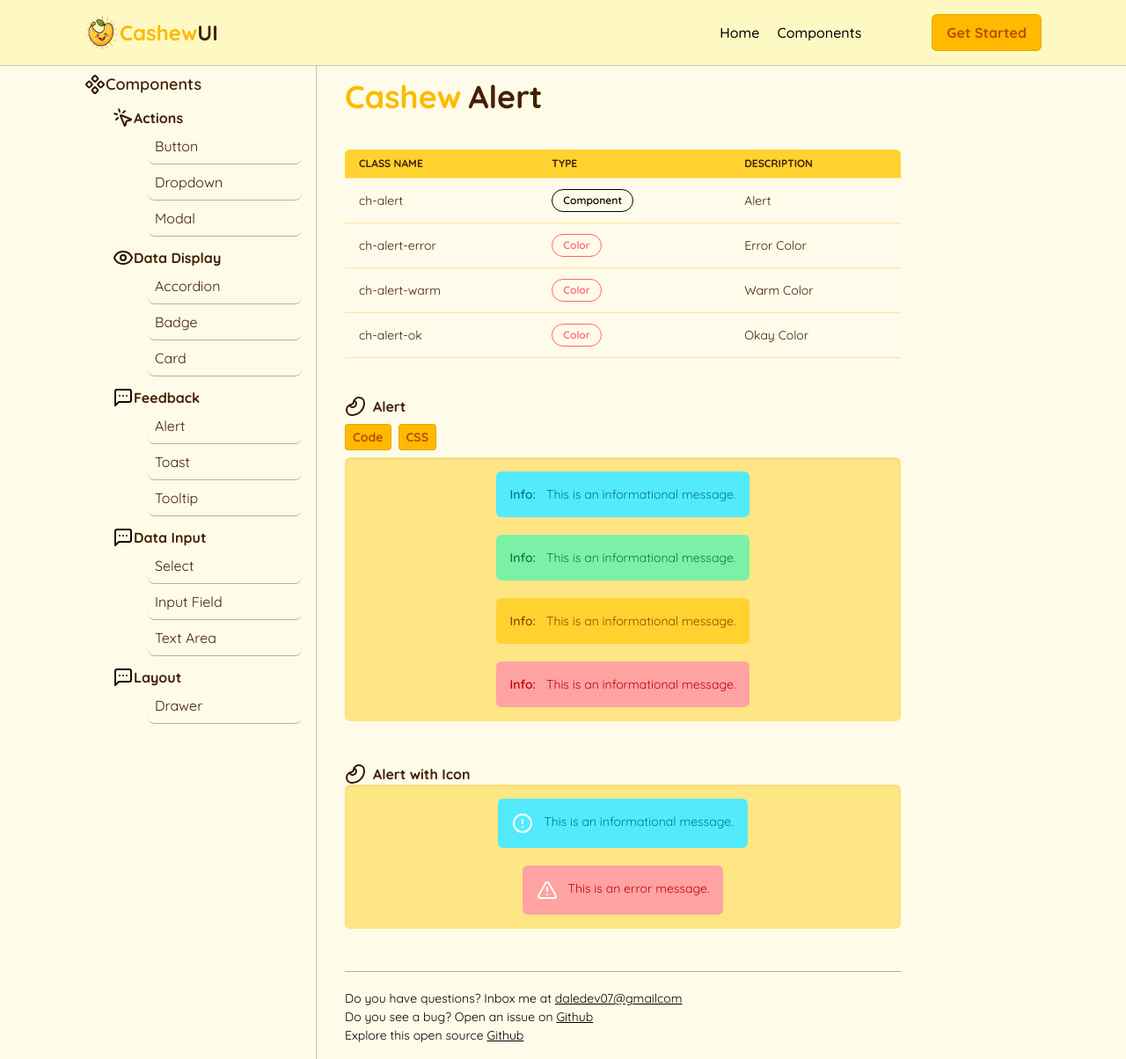
After one commit to DaleStack/CashewUI, a Django app: page /docs/components/alert/ in a window 1280 px wide. The commit adds this page. Shown: the whole page at 88% size. Run offline with Django 5.2, Linux system fonts and the light colour scheme; some libraries are stand-ins or nearby versions.

Commit message:
added alert page

```diff
--- a/documentation/templates/documentation/const/sidebar.html
+++ b/documentation/templates/documentation/const/sidebar.html
@@ -49,7 +49,7 @@
         </div>
 
         <div class="ml-18 flex flex-col justify-center mb-3">
-            <a class="px-2 py-2 rounded-lg hover:bg-yellow-600 hover:text-white duration-500 border-b border-black/30 hover:border-none" href="">
+            <a class="px-2 py-2 rounded-lg hover:bg-yellow-600 hover:text-white duration-500 border-b border-black/30 hover:border-none" href="{% url 'alert_view' %}">
                 Alert
             </a>
             <a class="px-2 py-2 rounded-lg hover:bg-yellow-600 hover:text-white duration-500 border-b border-black/30 hover:border-none" href="">
--- /dev/null
+++ b/documentation/templates/documentation/pages/alert.html
@@ -0,0 +1,244 @@
+{% extends "documentation/base.html" %}
+{% load static %}
+{% block content %}
+<div class="px-4 md:pr-20 lg:pr-40 xl:pr-60">
+    <div>
+        <!-- TITLE -->
+        <div class="mb-10 flex flex-wrap items-center gap-2">
+            <p class="text-3xl sm:text-4xl font-bold text-amber-400">Cashew</p>
+            <p class="text-3xl sm:text-4xl font-bold text-yellow-950">Alert</p>
+        </div>
+
+        <!-- TABLE -->
+        <div class="overflow-x-auto max-h-60 bg-amber-100 shadow-inner rounded-md mb-10">
+            <table class="w-full text-left text-sm text-yellow-950 min-w-[600px]">
+                <thead class="bg-amber-300 font-bold uppercase text-xs text-yellow-950">
+                    <tr>
+                        <th class="px-4 py-2">Class name</th>
+                        <th class="px-4 py-2">Type</th>
+                        <th class="px-4 py-2">Description</th>
+                    </tr>
+                </thead>
+                <tbody class="bg-amber-50">
+                    <tr class="border-t border-amber-200">
+                        <td class="px-4 py-3">ch-alert</td>
+                        <td class="px-4 py-3"><span class="ch-badge-outline">Component</span></td>
+                        <td class="px-4 py-3">Alert</td>
+                    </tr>
+                </tbody>
+
+                <tbody class="bg-amber-50">
+                    <tr class="border-t border-amber-200">
+                        <td class="px-4 py-3">ch-alert-error</td>
+                        <td class="px-4 py-3"><span class="ch-badge-outline ch-badge-error-outline">Color</span></td>
+                        <td class="px-4 py-3">Error Color</td>
+                    </tr>
+                </tbody>
+
+                <tbody class="bg-amber-50">
+                    <tr class="border-t border-amber-200">
+                        <td class="px-4 py-3">ch-alert-warm</td>
+                        <td class="px-4 py-3"><span class="ch-badge-outline ch-badge-error-outline">Color</span></td>
+                        <td class="px-4 py-3">Warm Color</td>
+                    </tr>
+                </tbody>
+
+                <tbody class="bg-amber-50">
+                    <tr class="border-t border-amber-200">
+                        <td class="px-4 py-3">ch-alert-ok</td>
+                        <td class="px-4 py-3"><span class="ch-badge-outline ch-badge-error-outline">Color</span></td>
+                        <td class="px-4 py-3">Okay Color</td>
+                    </tr>
+                </tbody>
+
+                <tbody class="bg-amber-50">
+                    <tr class="border-t border-amber-200">
+                        <td class="px-4 py-3">ch-alert-info</td>
+                        <td class="px-4 py-3"><span class="ch-badge-outline ch-badge-error-outline">Color</span></td>
+                        <td class="px-4 py-3">Info Color</td>
+                    </tr>
+                </tbody>
+            </table>
+        </div>
+
+        <!-- DEFAULT CARD -->
+        <div class="mb-12">
+            <div class="flex items-center gap-2 flex-wrap">
+                <img src="{% static 'documentation/images/Cashew.svg' %}" alt="Cashew" class="w-6 h-6">
+                <p class="font-bold text-yellow-950">Alert</p>
+            </div>
+            <div class="my-2 flex flex-wrap gap-2">
+                <button class="cursor-pointer ch-btn ch-btn-sm ch-btn-warm" onclick="toggleAlertPreview()">Code</button>
+                <button class="cursor-pointer ch-btn ch-btn-sm ch-btn-warm" onclick="showAlertCSS()">CSS</button>
+            </div>
+
+            <div id="alertPreviewArea" class="bg-amber-200 shadow-inner text-white p-4 rounded-md flex flex-col items-center justify-center space-y-5">
+                <div class="ch-alert ch-alert-info">
+                    <strong class="font-semibold">Info:</strong>
+                    <span class="ml-1">This is an informational message.</span>
+                </div>
+
+                <div class="ch-alert ch-alert-ok">
+                    <strong class="font-semibold">Info:</strong>
+                    <span class="ml-1">This is an informational message.</span>
+                </div>
+
+                <div class="ch-alert ch-alert-warm">
+                    <strong class="font-semibold">Info:</strong>
+                    <span class="ml-1">This is an informational message.</span>
+                </div>
+
+                <div class="ch-alert ch-alert-error">
+                    <strong class="font-semibold">Info:</strong>
+                    <span class="ml-1">This is an informational message.</span>
+                </div>
+            </div>
+        </div>
+
+        <!-- DEFAULT CARD -->
+        <div class="mb-12">
+            <div class="flex items-center gap-2 flex-wrap">
+                <img src="{% static 'documentation/images/Cashew.svg' %}" alt="Cashew" class="w-6 h-6">
+                <p class="font-bold text-yellow-950">Alert with Icon</p>
+            </div>
+
+            <div id="alertPreviewArea" class="bg-amber-200 shadow-inner text-white p-4 rounded-md flex flex-col items-center justify-center space-y-5">
+                <div class="ch-alert ch-alert-info ">
+                    <img src="{% static 'documentation/images/info.svg' %}" alt="info">
+                    <span class="ml-1">This is an informational message.</span>
+                </div>
+
+                <div class="ch-alert ch-alert-error">
+                    <img src="{% static 'documentation/images/error.svg' %}" alt="error">
+                    <span class="ml-1">This is an error message.</span>
+                </div>
+
+            </div>
+        </div>
+
+    </div>
+
+    <div>
+        {% include 'documentation/const/footer.html' %}
+    </div>
+</div>
+
+
+<!-- JavaScript -->
+<script>
+let showingAlertCode = false;
+let showingAlertCSS = false;
+
+function toggleAlertPreview() {
+  const preview = document.getElementById("alertPreviewArea");
+
+  if (!showingAlertCode) {
+    preview.innerHTML = `
+      <pre class="bg-gray-800 text-green-200 w-full rounded-md max-h-60 overflow-y-auto p-4 text-sm"><code>
+&lt;div class="ch-alert ch-alert-info"&gt;
+    &lt;strong class="font-semibold"&gt;Info:&lt;/strong&gt;
+    &lt;span class="ml-1"&gt;This is an informational message.&lt;/span&gt;
+&lt;/div&gt;
+
+&lt;div class="ch-alert ch-alert-ok"&gt;
+    &lt;strong class="font-semibold"&gt;Info:&lt;/strong&gt;
+    &lt;span class="ml-1"&gt;This is an informational message.&lt;/span&gt;
+&lt;/div&gt;
+
+&lt;div class="ch-alert ch-alert-warm"&gt;
+    &lt;strong class="font-semibold"&gt;Info:&lt;/strong&gt;
+    &lt;span class="ml-1"&gt;This is an informational message.&lt;/span&gt;
+&lt;/div&gt;
+
+&lt;div class="ch-alert ch-alert-error"&gt;
+    &lt;strong class="font-semibold"&gt;Info:&lt;/strong&gt;
+    &lt;span class="ml-1"&gt;This is an informational message.&lt;/span&gt;
+&lt;/div&gt;
+      </code></pre>
+    `;
+    showingAlertCode = true;
+    showingAlertCSS = false;
+  } else {
+    preview.innerHTML = `
+      <div class="ch-alert ch-alert-info">
+                    <strong class="font-semibold">Info:</strong>
+                    <span class="ml-1">This is an informational message.</span>
+                </div>
+
+                <div class="ch-alert ch-alert-ok">
+                    <strong class="font-semibold">Info:</strong>
+                    <span class="ml-1">This is an informational message.</span>
+                </div>
+
+                <div class="ch-alert ch-alert-warm">
+                    <strong class="font-semibold">Info:</strong>
+                    <span class="ml-1">This is an informational message.</span>
+                </div>
+
+                <div class="ch-alert ch-alert-error">
+                    <strong class="font-semibold">Info:</strong>
+                    <span class="ml-1">This is an informational message.</span>
+                </div>
+    `;
+    showingAlertCode = false;
+  }
+}
+
+function showAlertCSS() {
+  const preview = document.getElementById("alertPreviewArea");
+
+  if (!showingAlertCSS) {
+    preview.innerHTML = `
+      <pre class="bg-gray-800 text-blue-200 w-full rounded-md max-h-60 overflow-y-auto p-4 text-sm"><code>
+.ch-alert {
+  @apply p-4 rounded-md flex items-start gap-2 text-sm border-none;
+}
+
+.ch-alert-info {
+  @apply bg-cyan-300 text-cyan-700 border ;
+}
+
+.ch-alert-ok {
+  @apply bg-green-300 text-green-700 border ;
+}
+
+.ch-alert-warm {
+  @apply bg-amber-300 text-yellow-800 border ;
+}
+
+.ch-alert-error {
+  @apply bg-red-300 text-red-700 border ;
+}
+      </code></pre>
+    `;
+    showingAlertCSS = true;
+    showingAlertCode = false;
+  } else {
+    preview.innerHTML = `
+      <div class="ch-alert ch-alert-info">
+                    <strong class="font-semibold">Info:</strong>
+                    <span class="ml-1">This is an informational message.</span>
+                </div>
+
+                <div class="ch-alert ch-alert-ok">
+                    <strong class="font-semibold">Info:</strong>
+                    <span class="ml-1">This is an informational message.</span>
+                </div>
+
+                <div class="ch-alert ch-alert-warm">
+                    <strong class="font-semibold">Info:</strong>
+                    <span class="ml-1">This is an informational message.</span>
+                </div>
+
+                <div class="ch-alert ch-alert-error">
+                    <strong class="font-semibold">Info:</strong>
+                    <span class="ml-1">This is an informational message.</span>
+                </div>
+    `;
+    showingAlertCSS = false;
+  }
+}
+
+</script>
+
+{% endblock %}
--- a/documentation/urls.py
+++ b/documentation/urls.py
@@ -1,5 +1,5 @@
 from django.urls import path
-from .views import components_view, button_view, dropdown_view, modal_view, accordion_view, badge_view, card_view
+from .views import components_view, button_view, dropdown_view, modal_view, accordion_view, badge_view, card_view, alert_view
 
 urlpatterns = [
     path('components/', components_view, name='components_view'),
@@ -9,4 +9,5 @@ urlpatterns = [
     path('components/accordion/', accordion_view, name='accordion_view'),
     path('components/badge/', badge_view, name='badge_view'),
     path('components/card/', card_view, name='card_view'),
+    path('components/alert/', alert_view, name='alert_view'),
 ]
--- a/documentation/views.py
+++ b/documentation/views.py
@@ -31,3 +31,7 @@ def badge_view(request):
 #CARD COMPONENT
 def card_view(request):
     return render(request, 'documentation/pages/card.html')
+
+#ALERT COMPONENT
+def alert_view(request):
+    return render(request, 'documentation/pages/alert.html')
--- a/theme/static/css/dist/styles.css
+++ b/theme/static/css/dist/styles.css
@@ -22,6 +22,7 @@
     --color-yellow-100: oklch(97.3% 0.071 103.193);
     --color-yellow-200: oklch(94.5% 0.129 101.54);
     --color-yellow-600: oklch(68.1% 0.162 75.834);
+    --color-yellow-800: oklch(47.6% 0.114 61.907);
     --color-yellow-900: oklch(42.1% 0.095 57.708);
     --color-yellow-950: oklch(28.6% 0.066 53.813);
     --color-green-200: oklch(92.5% 0.084 155.995);
@@ -327,6 +328,9 @@
   .mb-12 {
     margin-bottom: calc(var(--spacing) * 12);
   }
+  .ml-1 {
+    margin-left: calc(var(--spacing) * 1);
+  }
   .ml-8 {
     margin-left: calc(var(--spacing) * 8);
   }
@@ -468,6 +472,11 @@
     --tw-space-y-reverse: 0;
     margin-block-start: calc(calc(var(--spacing) * 4) * var(--tw-space-y-reverse));
     margin-block-end: calc(calc(var(--spacing) * 4) * calc(1 - var(--tw-space-y-reverse)));
+  }
+  :where(.space-y-5 > :not(:last-child)) {
+    --tw-space-y-reverse: 0;
+    margin-block-start: calc(calc(var(--spacing) * 5) * var(--tw-space-y-reverse));
+    margin-block-end: calc(calc(var(--spacing) * 5) * calc(1 - var(--tw-space-y-reverse)));
   }
   :where(.space-y-12 > :not(:last-child)) {
     --tw-space-y-reverse: 0;
@@ -794,6 +803,9 @@
   .text-cyan-400 {
     color: var(--color-cyan-400);
   }
+  .text-cyan-700 {
+    color: var(--color-cyan-700);
+  }
   .text-green-200 {
     color: var(--color-green-200);
   }
@@ -814,6 +826,9 @@
   }
   .text-yellow-200 {
     color: var(--color-yellow-200);
+  }
+  .text-yellow-800 {
+    color: var(--color-yellow-800);
   }
   .text-yellow-900 {
     color: var(--color-yellow-900);
@@ -1032,11 +1047,6 @@
   @media (width >= 64rem) {
     .lg\:px-8 {
       padding-inline: calc(var(--spacing) * 8);
-    }
-  }
-  @media (width >= 64rem) {
-    .lg\:px-10 {
-      padding-inline: calc(var(--spacing) * 10);
     }
   }
   @media (width >= 64rem) {
@@ -1684,6 +1694,41 @@
       --tw-shadow: 6px 6px 0px 0px var(--tw-shadow-color, rgba(0,0,0,0.25));
       box-shadow: var(--tw-inset-shadow), var(--tw-inset-ring-shadow), var(--tw-ring-offset-shadow), var(--tw-ring-shadow), var(--tw-shadow);
     }
+  }
+  .ch-alert {
+    display: flex;
+    align-items: flex-start;
+    gap: calc(var(--spacing) * 2);
+    border-radius: var(--radius-md);
+    --tw-border-style: none;
+    border-style: none;
+    padding: calc(var(--spacing) * 4);
+    font-size: var(--text-sm);
+    line-height: var(--tw-leading, var(--text-sm--line-height));
+  }
+  .ch-alert-info {
+    border-style: var(--tw-border-style);
+    border-width: 1px;
+    background-color: var(--color-cyan-300);
+    color: var(--color-cyan-700);
+  }
+  .ch-alert-ok {
+    border-style: var(--tw-border-style);
+    border-width: 1px;
+    background-color: var(--color-green-300);
+    color: var(--color-green-700);
+  }
+  .ch-alert-warm {
+    border-style: var(--tw-border-style);
+    border-width: 1px;
+    background-color: var(--color-amber-300);
+    color: var(--color-yellow-800);
+  }
+  .ch-alert-error {
+    border-style: var(--tw-border-style);
+    border-width: 1px;
+    background-color: var(--color-red-300);
+    color: var(--color-red-700);
   }
 }
 @property --tw-translate-x {
```
Also changed, not shown: theme/static_src/src/styles.css (+23 -1 lines), documentation/static/documentation/images/error.svg (added), documentation/static/documentation/images/info.svg (added).
